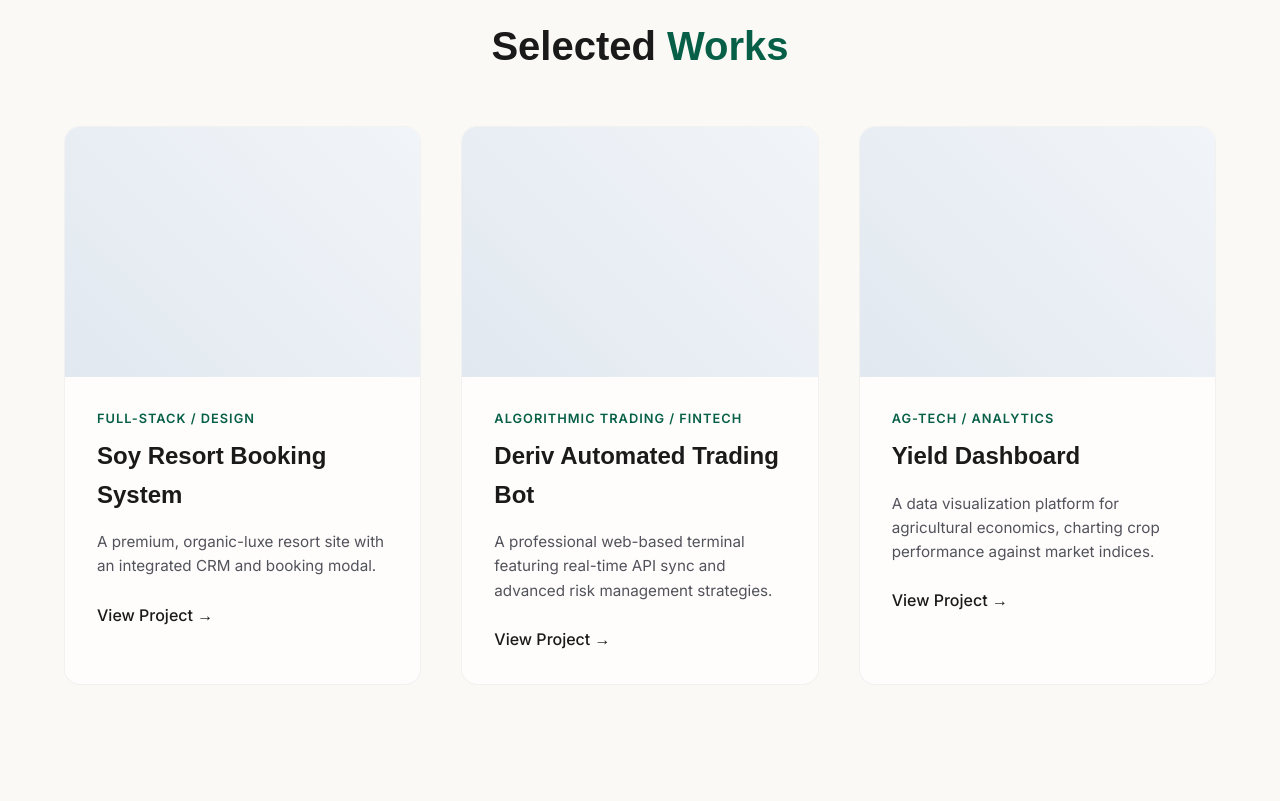
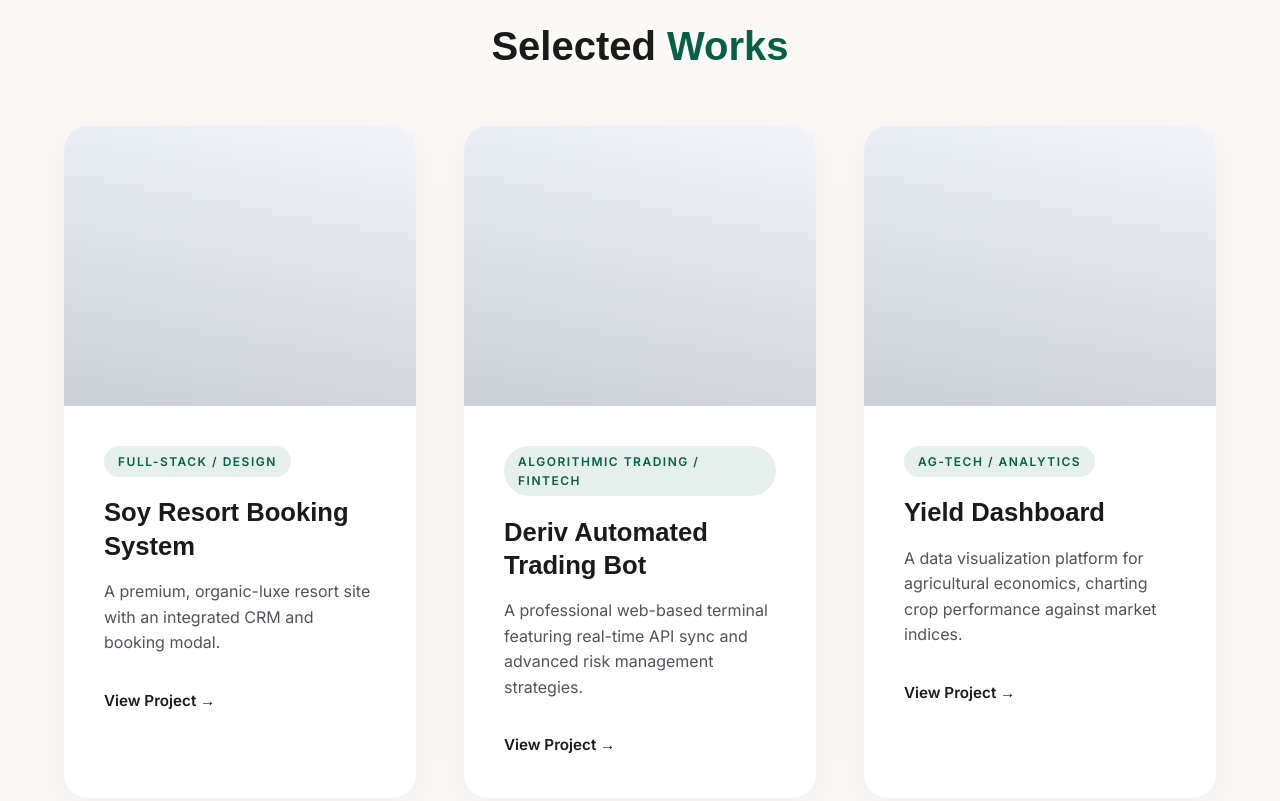
Before and after one commit to serem8770-ux/Serem_portfolio, a website built with Vite: page index.html in a window 1280 px wide. Shown: the part 1520-2321 px from the top of the page. Built offline with nearby package versions, Linux system fonts and the light colour scheme; a web font is replaced by a local one.

Commit message:
Elevate Selected Works UI/UX design

```diff
--- a/style.css
+++ b/style.css
@@ -294,24 +294,35 @@ h1, h2, h3, h4, .logo, .title {
 .projects-grid {
   display: grid;
   grid-template-columns: repeat(auto-fit, minmax(350px, 1fr));
-  gap: 2.5rem;
+  gap: 3rem;
 }
 
 .project-card {
-  border-radius: var(--radius-lg);
+  border-radius: 24px;
   overflow: hidden;
-  background: var(--bg-card);
-  border: 1px solid var(--glass-border);
-  transition: transform 0.3s;
+  background: #ffffff;
+  box-shadow: 0 10px 40px rgba(0, 0, 0, 0.04);
+  transition: transform 0.4s cubic-bezier(0.175, 0.885, 0.32, 1.275), box-shadow 0.4s ease;
+  will-change: transform;
 }
 
 .project-card:hover {
-  transform: translateY(-10px);
+  transform: translateY(-12px);
+  box-shadow: 0 25px 50px rgba(0, 0, 0, 0.08);
 }
 
 .project-img-wrapper {
   overflow: hidden;
-  height: 250px;
+  height: 280px;
+  position: relative;
+}
+
+.project-img-wrapper::after {
+  content: '';
+  position: absolute;
+  top: 0; left: 0; right: 0; bottom: 0;
+  background: linear-gradient(to top, rgba(0,0,0,0.1), transparent);
+  pointer-events: none;
 }
 
 .project-img {
@@ -319,11 +330,11 @@ h1, h2, h3, h4, .logo, .title {
   height: 100%;
   background-size: cover;
   background-position: center;
-  transition: transform 0.5s ease;
+  transition: transform 0.6s ease;
 }
 
 .project-card:hover .project-img {
-  transform: scale(1.05);
+  transform: scale(1.08);
 }
 
 .project-img.placeholder {
@@ -334,50 +345,47 @@ h1, h2, h3, h4, .logo, .title {
 .bg-3 { background: linear-gradient(135deg, #0F172A, #1E293B); }
 
 .project-info {
-  padding: 2rem;
+  padding: 2.5rem;
 }
 
 .project-tag {
   color: var(--accent-primary);
-  font-size: 0.8rem;
+  font-size: 0.75rem;
   text-transform: uppercase;
-  letter-spacing: 1px;
-  font-weight: 600;
-  display: block;
-  margin-bottom: 0.5rem;
+  letter-spacing: 1.5px;
+  font-weight: 700;
+  display: inline-block;
+  background: rgba(6, 95, 70, 0.1);
+  padding: 6px 14px;
+  border-radius: 30px;
+  margin-bottom: 1.2rem;
 }
 
 .project-info h3 {
-  font-size: 1.5rem;
+  font-size: 1.6rem;
   margin-bottom: 1rem;
+  line-height: 1.3;
 }
 
 .project-info p {
   color: var(--text-muted);
-  margin-bottom: 1.5rem;
-  font-size: 0.95rem;
+  margin-bottom: 2rem;
+  font-size: 1rem;
+  line-height: 1.6;
 }
 
 .project-link {
   color: var(--text-main);
-  font-weight: 500;
-  position: relative;
-  display: inline-block;
+  font-weight: 600;
+  font-size: 0.95rem;
+  display: inline-flex;
+  align-items: center;
+  transition: color 0.3s ease, padding-left 0.3s ease;
 }
 
-.project-link::after {
-  content: '';
-  position: absolute;
-  width: 0;
-  height: 2px;
-  bottom: -4px;
-  left: 0;
-  background-color: var(--accent-primary);
-  transition: width 0.3s;
-}
-
-.project-card:hover .project-link::after {
-  width: 100%;
+.project-card:hover .project-link {
+  color: var(--accent-primary);
+  padding-left: 8px; /* Animates slight push to the right */
 }
 
 /* ==============================
```
